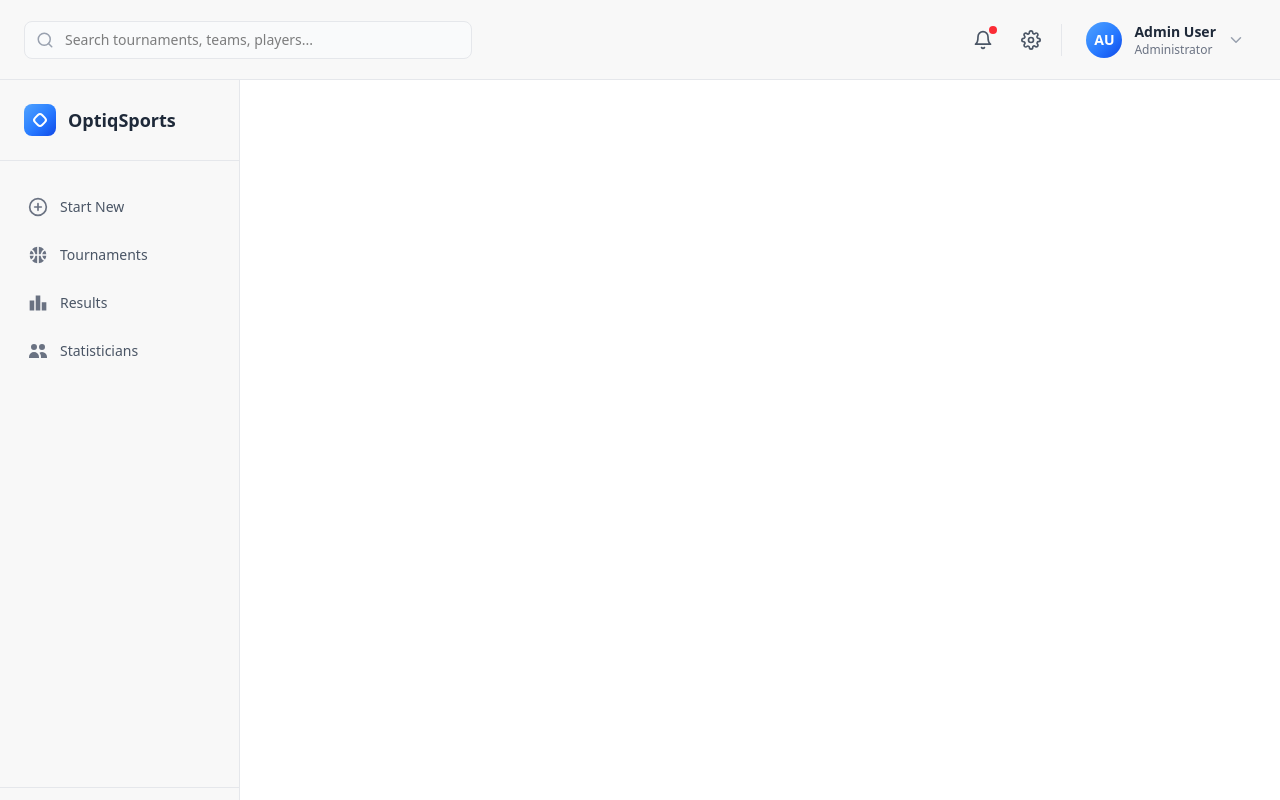
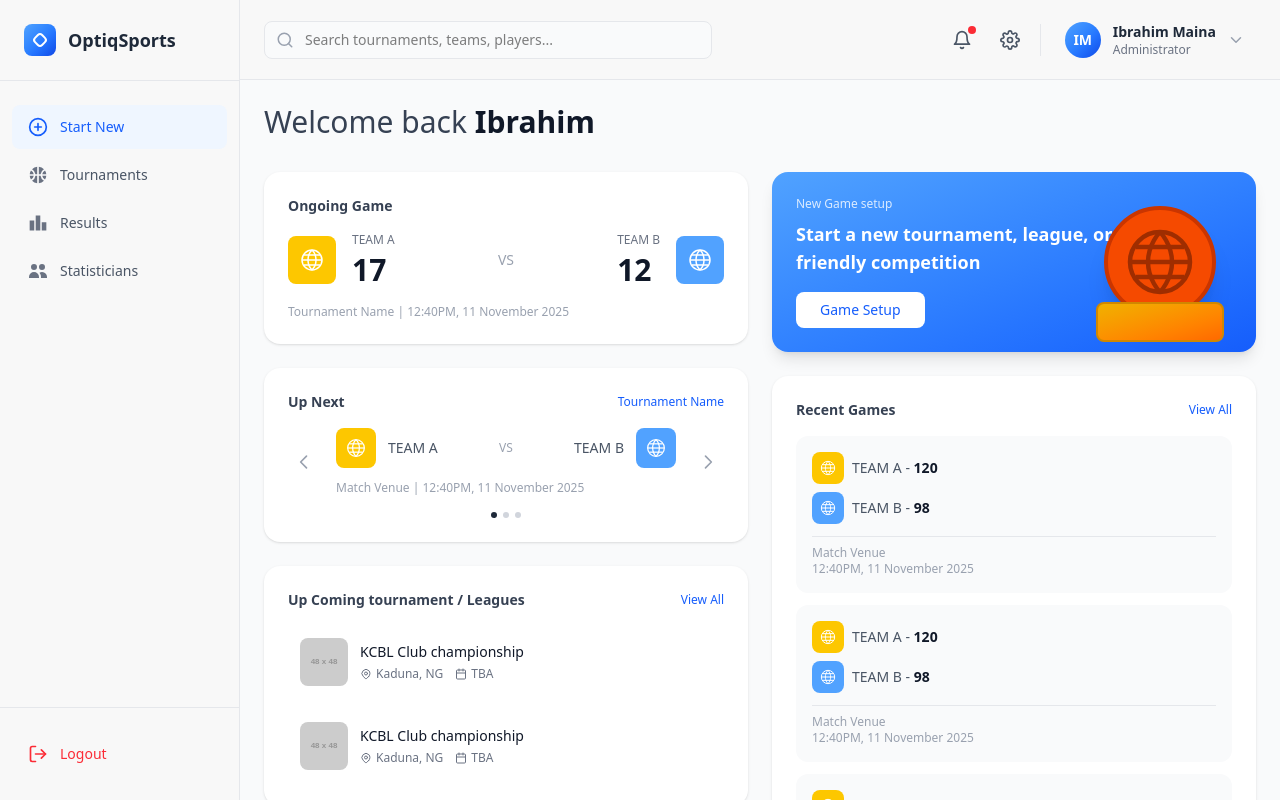
Before and after one commit to optiqsports/basketball-fe, a React (Vite) app: page / in a window 1280 px wide. Shown: the top 800 px of the page. Built offline with nearby package versions, Linux system fonts and the light colour scheme.

Commit message:
update on wraper and dashboard ui

```diff
--- a/src/components/wrapper.tsx
+++ b/src/components/wrapper.tsx
@@ -1,14 +1,50 @@
-import React from 'react'
+import React, { useState } from 'react'
 import Navbar from './navbar'
 import Sidebar from './sidbar'
 import Dashboard from '../pages/dashboard/dashboard'
 
-export default function wrapper() {
+const Wrapper: React.FC = () => {
+  const [isSidebarOpen, setIsSidebarOpen] = useState(false);
+
+  const toggleSidebar = () => {
+    setIsSidebarOpen(!isSidebarOpen);
+  };
+
   return (
-    <div>
-      <Navbar />
-      <Sidebar />
-      <Dashboard />
+    <div className="flex h-screen bg-gray-50 overflow-hidden">
+      {/* Sidebar - Fixed on the left */}
+      <div className={`
+        fixed lg:static inset-y-0 left-0 z-30
+        transform transition-transform duration-300 ease-in-out
+        ${isSidebarOpen ? 'translate-x-0' : '-translate-x-full lg:translate-x-0'}
+      `}>
+        <Sidebar activeItem="start-new" />
+      </div>
+
+      {/* Mobile overlay */}
+      {isSidebarOpen && (
+        <div
+          className="fixed inset-0 bg-black bg-opacity-50 z-20 lg:hidden"
+          onClick={toggleSidebar}
+        ></div>
+      )}
+
+      {/* Main Content Area */}
+      <div className="flex-1 flex flex-col overflow-hidden">
+        {/* Navbar - Fixed at the top */}
+        <Navbar
+          userName="Ibrahim Maina"
+          userRole="Administrator"
+          onMenuClick={toggleSidebar}
+        />
+
+        {/* Dashboard Content - Scrollable */}
+        <main className="flex-1 overflow-y-auto bg-white">
+          <Dashboard />
+        </main>
+      </div>
     </div>
-  )
-}
+  );
+};
+
+export default Wrapper;
--- a/src/pages/dashboard/dashboard.tsx
+++ b/src/pages/dashboard/dashboard.tsx
@@ -81,14 +81,14 @@ const BasketballDashboard: React.FC = () => {
         {/* Header */}
         <div className="flex justify-between items-center mb-8">
           <h1 className="text-3xl text-gray-700">
-            Welcome back <span className="font-bold text-gray-900">Ibrahim</span> <StarIcon className="inline w-6 h-6 text-yellow-400" />
+            Welcome back <span className="font-bold text-gray-900">Ibrahim</span>
           </h1>
-          <div className="flex items-center gap-3">
+          {/* <div className="flex items-center gap-3">
             <div className="w-10 h-10 bg-pink-300 rounded-full flex items-center justify-center text-white font-semibold">
               IM
             </div>
             <span className="text-gray-800 font-medium">Ibrahim Maina</span>
-          </div>
+          </div> */}
         </div>
 
         {/* Main Content Grid */}
```
